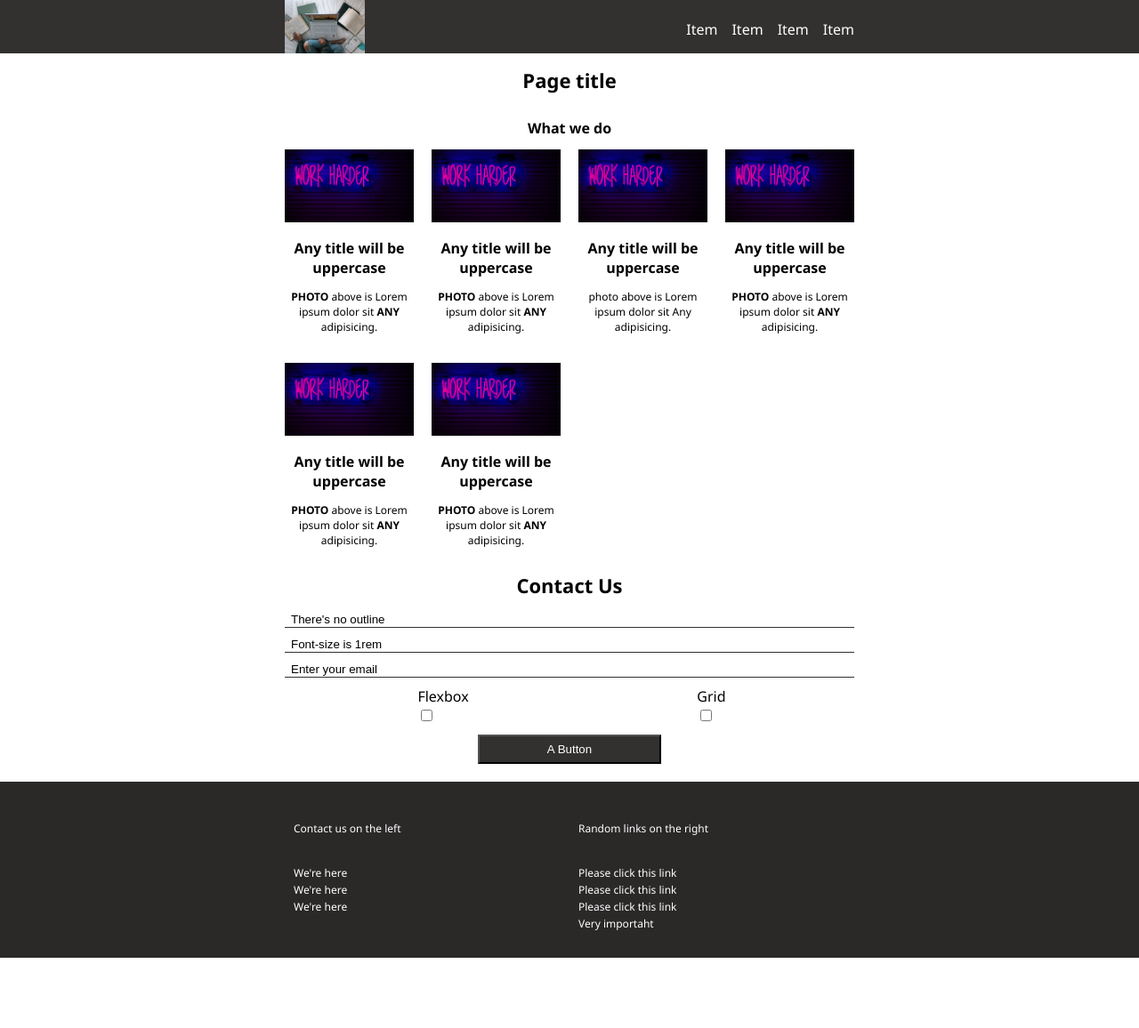
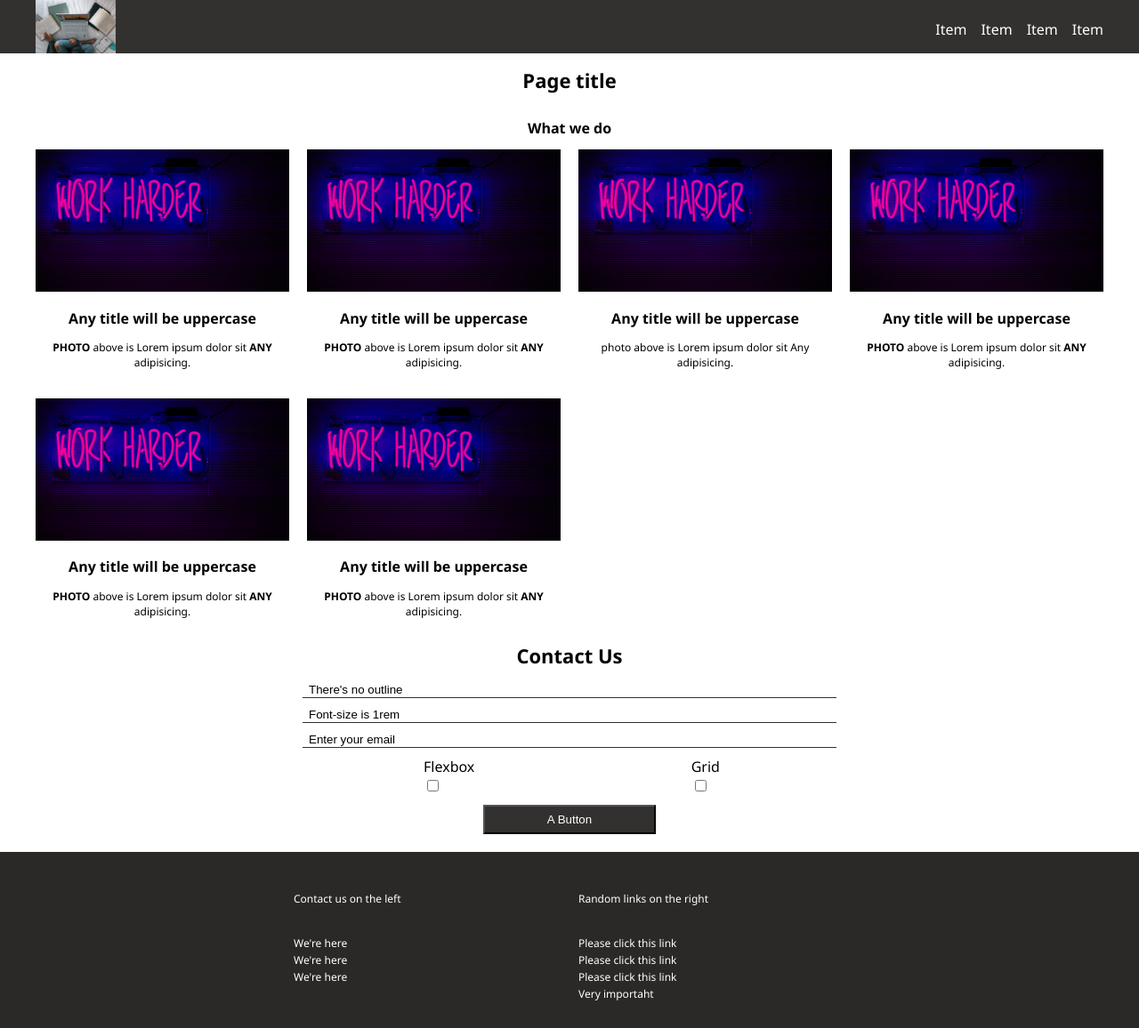
Before and after one commit to Loretakorf/stecenka, a plain HTML site: page index.html in a window 1280 px wide. Shown: the whole page at 89% size. Before the commit the page ends 1077 px from the top, so only its background shows below. Drawn offline with Linux system fonts and the light colour scheme.

Commit message:
finalgrid

```diff
--- a/index.html
+++ b/index.html
@@ -13,17 +13,16 @@
     <link rel="stylesheet" href="style.css">
 </head>
 
-<body>
-    <div class="layout">
+<body class="layout">
+
         <header class="header">
-            <div class="header__logo">
+            <nav class="header__navigation">
                 <picture class="header__picture">
                     <source srcset="img/logosmall.jpeg" type="jpeg/image" media="(max-width: 500px)">
                     <source srcset="img/logomedium.jpeg" type="jpeg/image" media="(min-width: 500px)">
                     <img src="/img/logomedium.jpeg" alt="logosmall">
                 </picture>
-            </div>
-            <nav class="header__navigation">
+
                 <ul class="header__list">
                     <li class="header__list-item">Item</li>
                     <li class="header__list-item">Item</li>
@@ -105,6 +104,7 @@
             </div>
 
             <h1>Contact Us</h1>
+            <section class="section__form">
                 <form class="main__form" action="/index.html">
                     <input class="main__form--input" type="text" value="There's no outline">
                     <input class="main__form--input" type="text" value="Font-size is 1rem">
@@ -121,6 +121,8 @@
                     </div>
                     <input class="main__form--input--submit" type="submit" value="A Button">
                 </form>
+            </section>
+
         </main>
 
         <footer class="footer">
@@ -143,7 +145,7 @@
                 </div>
 
         </footer>
-    </div>
+
 </body>
 
 </html>
--- a/style.css
+++ b/style.css
@@ -62,22 +62,20 @@ strong {
     background-color: rgb(51, 48, 48);
     grid-area: footer;
 }
-.header {
+.header__navigation {
     display: grid;
-    grid-template-columns: repeat(3, 1fr);
-}
-.header__logo {
-    grid-column: 2;
+    grid-auto-flow: column;
 }
 .header__picture img {
     height: 60px;
+
 }
-.header__navigation {
+.header__list {
     display: none;
 }
 .main__form {
     display: grid;
-    grid-template-columns: 1fr 1fr 1fr;
+    grid-template-columns: repeat(3, 1fr);
     gap: 10px;
     margin-bottom: 20px;
 }
@@ -126,22 +124,23 @@ strong {
     .layout {
         display: grid;
         grid-template-areas:
-        "header header header header"
-        ". main main ."
-        "footer footer footer footer";
-        grid-template-columns: repeat(4, 1fr);
+        "header header header"
+        ". main ."
+        "footer footer footer";
+        grid-template-columns: auto minmax(800px,1200px) auto;
     }
     .header {
         display: grid;
-        grid-template-columns: repeat(4, 1fr);
-    }
-    .header__logo {
-        justify-self: start;
+        grid-template-columns: auto minmax(800px,1200px) auto ;
+
     }
     .header__navigation {
         display: grid;
-        grid-column: 3;
-        justify-self: end;
+        grid-column: 2;
+        grid-auto-flow: column;
+    }
+    .header__picture {
+        justify-self: start;
     }
     .header__list {
         list-style: none;
@@ -149,9 +148,8 @@ strong {
         display: grid;
         grid-template-columns: repeat(4,1fr);
         gap: 16px;
-    }
-    .header__list-item {
-        align-self: center;
+        align-items: center;
+        justify-self: end;
     }
     .main {
         margin: 0 auto;
@@ -160,6 +158,15 @@ strong {
         grid-template-columns: 1fr 1fr 1fr 1fr;
 
     }
+    .section__form {
+        display: grid;
+        grid-template-columns: 1fr 1fr 1fr 1fr;
+    }
+    .main__form {
+        grid-column: 2 / span 2;
+    }
+
+
     .footer {
         display: grid;
         grid-template-columns: repeat(4, 1fr);
```
Lines whose indentation alone changed are shown as unchanged.
